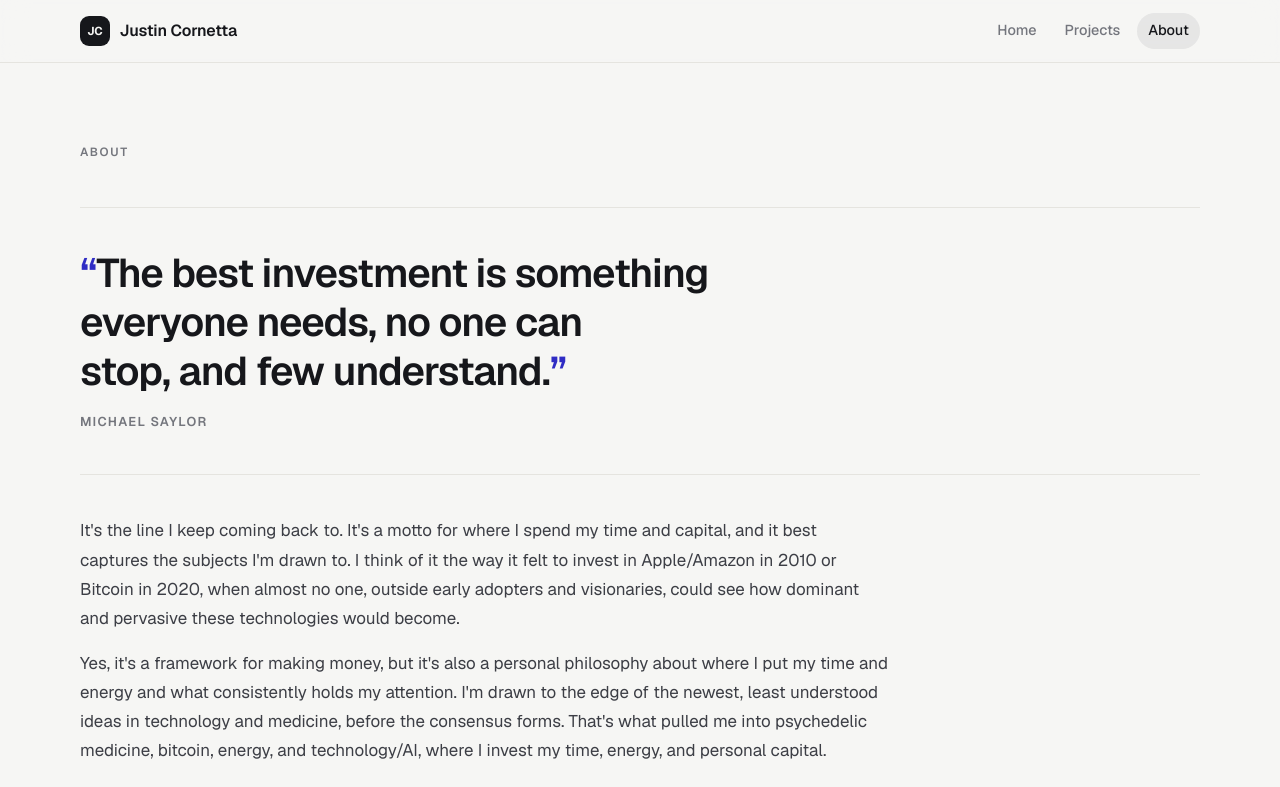
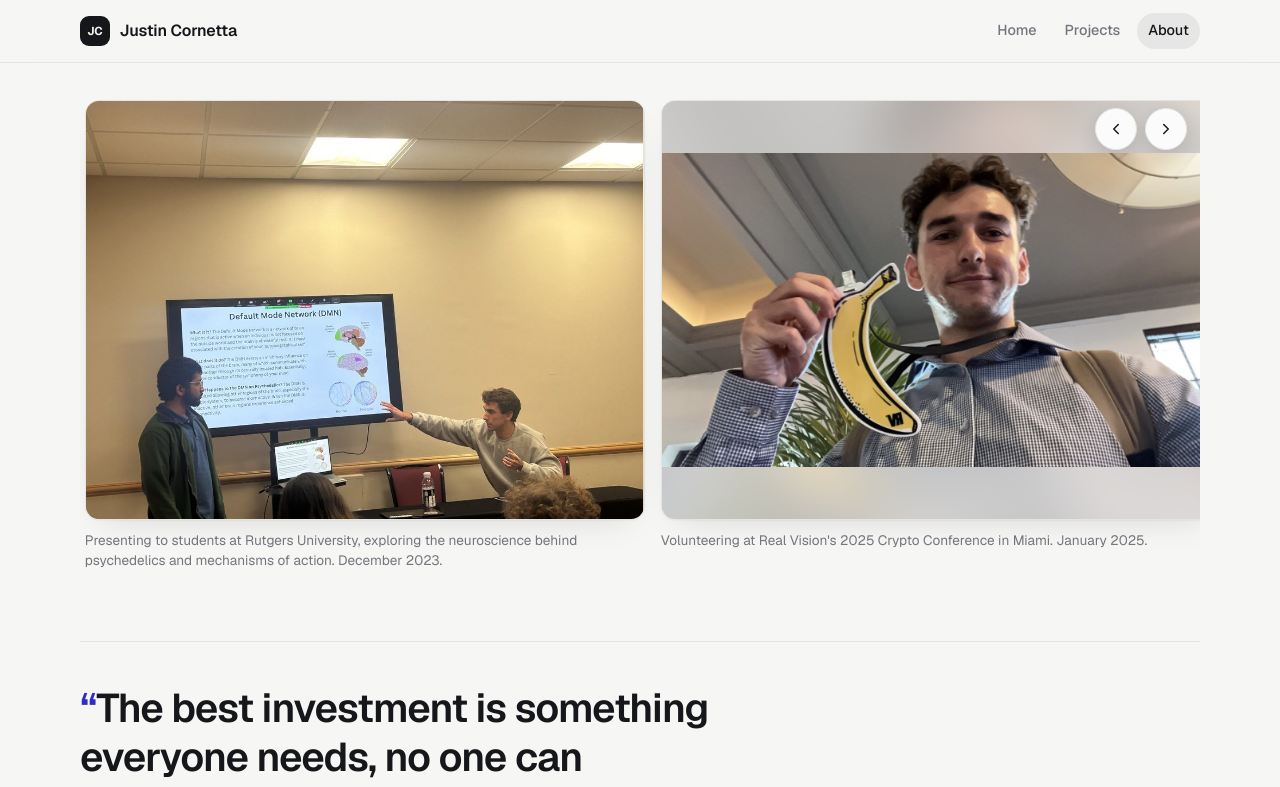
Before and after one commit to justincornetta/personal-website, a Next.js app: page /about in a window 1280 px wide. Shown: the top 787 px of the page. Built offline with nearby package versions, Linux system fonts and the light colour scheme.

Commit message:
Refine about page carousel

```diff
--- a/content/about.mdx
+++ b/content/about.mdx
@@ -11,16 +11,12 @@ interests:
   - "Investing"
   - "Market Research"
 media:
-  - type: "video"
-    href: "https://www.youtube.com/watch?v=sJ1BDSdRUuc"
-    thumb: "/images/about/video-thumb.jpg"
-    caption: "Research project exploring the dichotomy between current clinical literature and public perception. May 2021."
+  - type: "image"
+    src: "/images/about/05.jpg"
+    caption: "Presenting to students at Rutgers University, exploring the neuroscience behind psychedelics and mechanisms of action. December 2023."
   - type: "image"
     src: "/images/about/01.jpg"
     caption: "Volunteering at Real Vision's 2025 Crypto Conference in Miami. January 2025."
-  - type: "image"
-    src: "/images/about/02.jpg"
-    caption: "Hearing insights from industry experts such as Raoul Pal (CEO, Real Vision), Matthew Hougan (CIO, Bitwise), Sandy Kaul (Head of Digital Assets, Franklin Templeton), and several others at Real Vision's Crypto Conference in Miami. January 2025."
   - type: "image"
     src: "/images/about/03.jpg"
     caption: "Psychedelic Science Conference 2025, representing the Intercollegiate Psychedelics Network in Denver, Colorado. June 2025."
@@ -28,8 +24,8 @@ media:
     src: "/images/about/04.jpg"
     caption: "Psychedelic Science Conference 2025, representing the Intercollegiate Psychedelics Network in Denver, Colorado. June 2025."
   - type: "image"
-    src: "/images/about/05.jpg"
-    caption: "Presenting to students at Rutgers University, exploring the neuroscience behind psychedelics and mechanisms of action. December 2023."
+    src: "/images/about/02.jpg"
+    caption: "Hearing insights from industry experts such as Raoul Pal (CEO, Real Vision), Matthew Hougan (CIO, Bitwise), Sandy Kaul (Head of Digital Assets, Franklin Templeton), and several others at Real Vision's Crypto Conference in Miami. January 2025."
   - type: "image"
     src: "/images/about/06.jpg"
     caption: "Launching RU Psyched, Rutgers Psychedelic Science, at the Rutgers Involvement Fair. August 2023."
@@ -39,6 +35,10 @@ media:
   - type: "image"
     src: "/images/about/08.jpg"
     caption: "Psychedelic Seminar Series hosted by the Penn School of Nursing. Listening to clinical trial participants about their experiences with psychedelic medicine and how it changed their lives. April 2022."
+  - type: "video"
+    href: "https://www.youtube.com/watch?v=sJ1BDSdRUuc"
+    thumb: "/images/about/video-thumb.jpg"
+    caption: "Research project exploring the dichotomy between current clinical literature and public perception. May 2021."
 ---
 
 It's the line I keep coming back to. It's a motto for where I spend my time and capital, and it best captures the subjects I'm drawn to. I think of it the way it felt to invest in Apple/Amazon in 2010 or Bitcoin in 2020, when almost no one, outside early adopters and visionaries, could see how dominant and pervasive these technologies would become.
--- a/src/app/about/page.tsx
+++ b/src/app/about/page.tsx
@@ -15,7 +15,11 @@ export default function AboutPage() {
 
   return (
     <section className="page-shell about" style={{ paddingBottom: "clamp(3rem, 8vw, 6rem)" }}>
-      <h1 className="eyebrow">About</h1>
+      <h1 className="sr-only">About</h1>
+
+      <div className="about__intro-carousel">
+        <AboutCarousel items={about.media} />
+      </div>
 
       <figure className="pullquote">
         <blockquote>
@@ -52,7 +56,6 @@ export default function AboutPage() {
         </div>
       </div>
 
-      <AboutCarousel items={about.media} />
     </section>
   );
 }
--- a/src/app/globals.css
+++ b/src/app/globals.css
@@ -69,6 +69,7 @@ body {
   text-rendering: optimizeLegibility;
 }
 a { color: inherit; text-decoration: none; }
+.sr-only { position: absolute; width: 1px; height: 1px; padding: 0; margin: -1px; overflow: hidden; clip: rect(0, 0, 0, 0); white-space: nowrap; border: 0; }
 ::selection { background: var(--accent); color: #fff; }
 
 .page-shell { width: min(1120px, 100% - 2.5rem); margin-inline: auto; }
@@ -166,7 +167,12 @@ a { color: inherit; text-decoration: none; }
 .page-lead { margin: 1.3rem 0 0; max-width: 60ch; font-size: 1.06rem; color: var(--muted); line-height: 1.6; }
 
 /* ===================== About ===================== */
-.about { padding: clamp(3rem, 7vw, 5rem) 0 0; }
+.about { padding: clamp(1.25rem, 3vw, 2rem) 0 0; }
+.about__intro-carousel .gallery { position: relative; margin-top: 0; }
+.about__intro-carousel .gallery__track { grid-auto-columns: min(76%, 560px); margin-top: 0; padding-bottom: 0.8rem; }
+.about-carousel__controls { position: absolute; top: 0.8rem; right: 0.8rem; z-index: 2; display: flex; gap: 0.5rem; }
+.about-carousel__controls .icon-btn { background: color-mix(in srgb, var(--surface) 92%, transparent); box-shadow: 0 6px 18px rgba(22, 23, 27, 0.12); }
+.about__intro-carousel + .pullquote { margin-top: clamp(1.75rem, 3vw, 2.5rem); }
 .pullquote { margin: clamp(1.8rem, 4vw, 2.8rem) 0 0; padding: clamp(1.6rem, 3.5vw, 2.6rem) 0; border-top: 1px solid var(--line); border-bottom: 1px solid var(--line); }
 .pullquote blockquote { margin: 0; font-size: clamp(1.5rem, 3.6vw, 2.5rem); line-height: 1.22; letter-spacing: -0.025em; font-weight: 600; text-wrap: balance; max-width: 24ch; color: var(--ink); }
 .pullquote .q { color: var(--accent-ink); }
@@ -282,8 +288,9 @@ a { color: inherit; text-decoration: none; }
 .hero__connect-label { font-size: 0.72rem; font-weight: 600; letter-spacing: 0.1em; text-transform: uppercase; color: var(--faint); }
 .hero__connect .socials { margin-top: 0; }
 
-.gallery--uniform .gallery__frame { aspect-ratio: 4 / 3; }
-.gallery--uniform .gallery__frame img { height: 100%; object-fit: cover; object-position: center; }
+.gallery--uniform .gallery__frame { position: relative; isolation: isolate; aspect-ratio: 4 / 3; background: var(--surface); }
+.gallery--uniform .gallery__frame::before { content: ""; position: absolute; z-index: -1; inset: -10%; background-image: var(--gallery-image); background-position: center; background-size: cover; filter: blur(24px); opacity: 0.38; transform: scale(1.08); }
+.gallery--uniform .gallery__frame img { position: relative; width: 100%; height: 100%; display: block; object-fit: contain; object-position: center; }
 
 .about-contact { margin-top: clamp(2.5rem, 5vw, 3.5rem); max-width: 420px; }
 
@@ -292,4 +299,5 @@ a { color: inherit; text-decoration: none; }
 }
 @media (max-width: 560px) {
   .rail { grid-auto-columns: minmax(260px, 84%); }
+  .about__intro-carousel .gallery__track { grid-auto-columns: min(88%, 480px); }
 }
--- a/src/components/about-carousel.tsx
+++ b/src/components/about-carousel.tsx
@@ -1,7 +1,10 @@
 "use client";
 
-import { useRef } from "react";
+import { useRef, type CSSProperties } from "react";
 import type { AboutMedia } from "@/lib/content";
+
+const galleryImageStyle = (src?: string) =>
+  src ? (({ "--gallery-image": `url("${src}")` }) as CSSProperties) : undefined;
 
 export function AboutCarousel({ items }: { items: AboutMedia[] }) {
   const trackRef = useRef<HTMLDivElement>(null);
@@ -18,12 +21,7 @@ export function AboutCarousel({ items }: { items: AboutMedia[] }) {
 
   return (
     <section className="gallery gallery--uniform" aria-label="Highlights">
-      <div className="gallery__head">
-        <div>
-          <p className="eyebrow">Highlights</p>
-          <h2 className="sec-title">A few moments across the years</h2>
-        </div>
-        <div className="rail-controls">
+      <div className="about-carousel__controls">
         <button className="icon-btn" aria-label="Previous" onClick={() => scroll(-1)}>
           <svg viewBox="0 0 24 24" fill="none" stroke="currentColor" strokeWidth="2" strokeLinecap="round" strokeLinejoin="round">
             <path d="M15 18l-6-6 6-6" />
@@ -35,12 +33,17 @@ export function AboutCarousel({ items }: { items: AboutMedia[] }) {
           </svg>
         </button>
       </div>
-      </div>
       <div className="gallery__track" ref={trackRef} tabIndex={0} aria-label="Photos and video, scrollable">
         {items.map((item, i) => (
           <figure className="gallery__slide" key={i}>
             {item.type === "video" ? (
-              <a className="gallery__frame gallery__video" href={item.href} target="_blank" rel="noreferrer">
+              <a
+                className="gallery__frame gallery__video"
+                href={item.href}
+                target="_blank"
+                rel="noreferrer"
+                style={galleryImageStyle(item.thumb)}
+              >
                 {/* eslint-disable-next-line @next/next/no-img-element */}
                 <img src={item.thumb} alt={item.caption} loading="lazy" />
                 <span className="gallery__play">
@@ -50,7 +53,7 @@ export function AboutCarousel({ items }: { items: AboutMedia[] }) {
                 </span>
               </a>
             ) : (
-              <div className="gallery__frame">
+              <div className="gallery__frame" style={galleryImageStyle(item.src)}>
                 {/* eslint-disable-next-line @next/next/no-img-element */}
                 <img src={item.src} alt={item.caption} loading="lazy" />
               </div>
```
Lines whose indentation alone changed are shown as unchanged.
